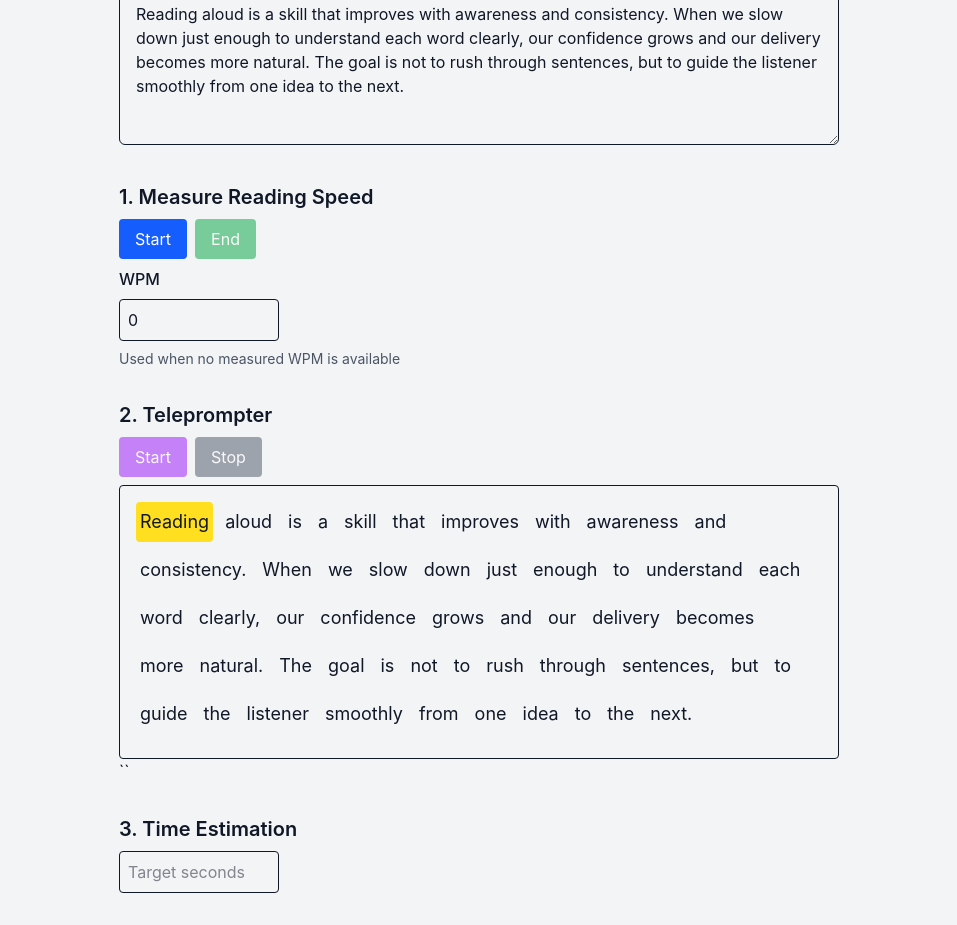
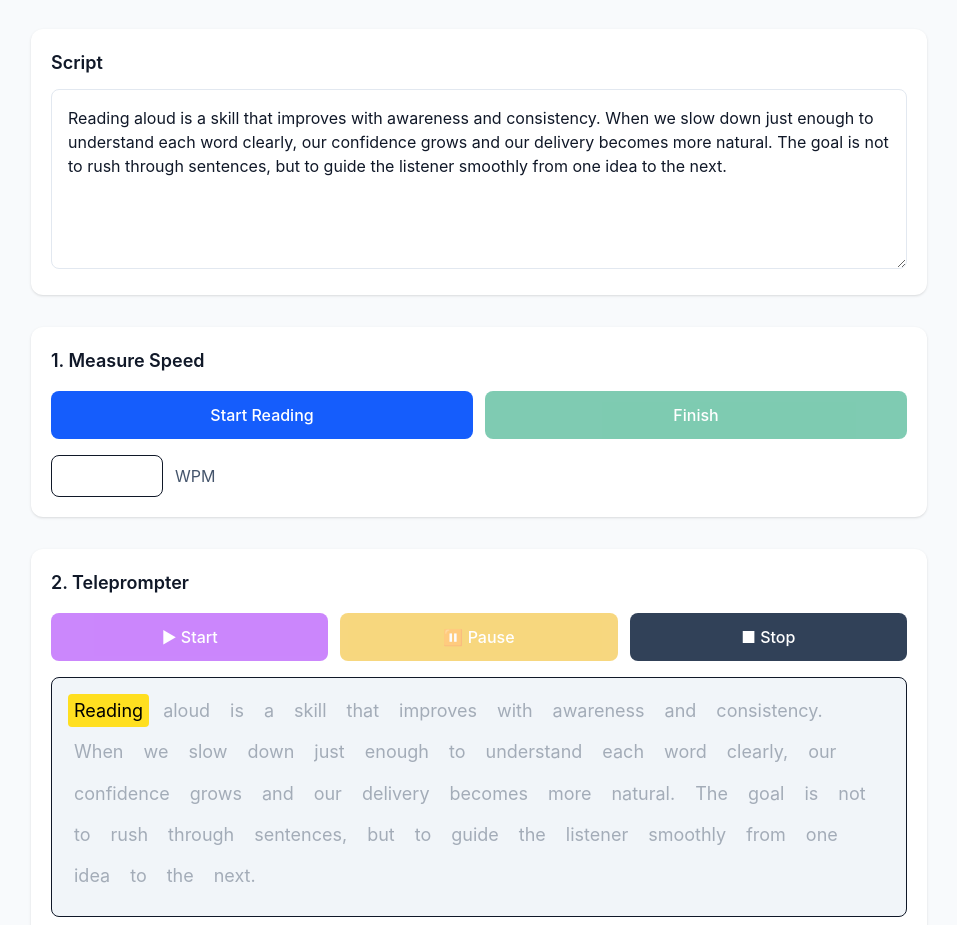
Before and after one commit to HarryTheWulf/teleprompter, an Astro site: page / in a window 1280 px wide. Shown: the part 107-1032 px from the top of the page, without its empty margins (161-1118 px from the left). Built offline with nearby package versions, Linux system fonts and the light colour scheme; Astro itself is replaced by a stand-in of ours.

Commit message:
Modernise

```diff
--- a/src/components/App.tsx
+++ b/src/components/App.tsx
@@ -2,26 +2,27 @@ import { useEffect, useMemo, useRef, useState } from "react";
 
 type WordToken = { type: "word"; value: string };
 type LineBreakToken = { type: "linebreak" };
-type Token =
-  | WordToken
-  | LineBreakToken;
+type Token = WordToken | LineBreakToken;
 
 export default function ReaderApp() {
-  const [text, setText] = useState("Reading aloud is a skill that improves with awareness and consistency. When we slow down just enough to understand each word clearly, our confidence grows and our delivery becomes more natural. The goal is not to rush through sentences, but to guide the listener smoothly from one idea to the next.");
+  const [text, setText] = useState(
+    "Reading aloud is a skill that improves with awareness and consistency. When we slow down just enough to understand each word clearly, our confidence grows and our delivery becomes more natural. The goal is not to rush through sentences, but to guide the listener smoothly from one idea to the next."
+  );
+
   const [wpm, setWpm] = useState<number | null>(null);
 
-  const tokens = useMemo<Array<Token>>(() => {
+  /* ===== Tokenisation ===== */
+  const tokens = useMemo<Token[]>(() => {
     return text
       .split(/\n+/)
-      .flatMap((line, lineIndex, lines) => {
+      .flatMap((line, index, lines) => {
         const words = line
           .trim()
           .split(/\s+/)
           .filter(Boolean)
-          .map((w) => ({ type: "word", value: w } as Token));
+          .map((value) => ({ type: "word", value } as Token));
 
-        // Add a line break token between paragraphs
-        if (lineIndex < lines.length - 1) {
+        if (index < lines.length - 1) {
           words.push({ type: "linebreak" });
         }
 
@@ -29,51 +30,45 @@ export default function ReaderApp() {
       });
   }, [text]);
 
-  // ===== Speed training =====
+  /* ===== Speed Measurement ===== */
   const [startTime, setStartTime] = useState<number | null>(null);
-  const [endTime, setEndTime] = useState<number | null>(null);
   const [isMeasuring, setIsMeasuring] = useState(false);
 
   const startTiming = () => {
     setStartTime(Date.now());
-    setEndTime(null);
     setIsMeasuring(true);
   };
 
   const endTiming = () => {
     if (!startTime) return;
-    const end = Date.now();
-    setEndTime(end);
+    const elapsedMinutes = (Date.now() - startTime) / 60000;
+    setWpm(Math.round(tokens.length / elapsedMinutes));
     setIsMeasuring(false);
-
-    const elapsedMinutes = (end - startTime) / 60000;
-    const calculatedWpm = Math.round(tokens.length / elapsedMinutes);
-    setWpm(calculatedWpm);
   };
 
-  // ===== Teleprompter =====
+  /* ===== Teleprompter ===== */
   const [isPlaying, setIsPlaying] = useState(false);
   const [activeIndex, setActiveIndex] = useState(0);
-  const intervalRef = useRef<number | null>(null);
-
-  const startTeleprompter = () => {
-    if (!wpm) return;
-    setActiveIndex(0);
-    setIsPlaying(true);
-  };
-
-  const stopTeleprompter = () => {
-    setIsPlaying(false);
-    if (intervalRef.current) {
-      clearInterval(intervalRef.current);
-      intervalRef.current = null;
-    }
-  };
+  const timeoutRef = useRef<number | null>(null);
 
   const getExtraPauseMs = (word: WordToken) => {
     if (/[.!?]$/.test(word.value)) return 500;
     if (/[,;:]$/.test(word.value)) return 250;
     return 0;
+  };
+
+  const startTeleprompter = () => {
+    if (!wpm) return;
+    setIsPlaying(true);
+  };
+
+  const pauseTeleprompter = () => {
+    setIsPlaying(false);
+  };
+
+  const stopTeleprompter = () => {
+    setIsPlaying(false);
+    setActiveIndex(0);
   };
 
   useEffect(() => {
@@ -91,42 +86,37 @@ export default function ReaderApp() {
         return;
       }
 
-      const baseMs = 60000 / wpm;
-      const currentToken = tokens[index];
-      const extraPause = currentToken.type === 'word'
-        ? getExtraPauseMs(currentToken)
-        : 0;
-      const delay = baseMs + extraPause;
+      const baseDelay = 60000 / wpm;
+      const token = tokens[index];
+      const extraPause =
+        token.type === "word" ? getExtraPauseMs(token) : 0;
 
-      intervalRef.current = window.setTimeout(() => {
+      timeoutRef.current = window.setTimeout(() => {
         runWord(index + 1);
-      }, delay);
+      }, baseDelay + extraPause);
     };
 
-    runWord(0);
+    runWord(activeIndex);
 
     return () => {
       cancelled = true;
-      if (intervalRef.current) {
-        clearTimeout(intervalRef.current);
-        intervalRef.current = null;
+      if (timeoutRef.current !== null) {
+        clearTimeout(timeoutRef.current);
+        timeoutRef.current = null;
       }
     };
-  }, [isPlaying, wpm, tokens]);
+  }, [isPlaying, wpm, tokens, activeIndex]);
 
-
-  // ===== Time estimation =====
+  /* ===== Time Estimation ===== */
   const estimatedSeconds = wpm
     ? Math.round(
-      (
-        // Base word timing
         (tokens.length / wpm) * 60 +
-        // Extra punctuation pauses
           tokens.reduce(
-          (sum, word) => sum + (word.type === 'word' ? getExtraPauseMs(word) : 0),
+            (sum, t) =>
+              sum + (t.type === "word" ? getExtraPauseMs(t) : 0),
             0
-        ) / 1000
-      )
+          ) /
+            1000
       )
     : null;
 
@@ -137,140 +127,149 @@ export default function ReaderApp() {
       ? estimatedSeconds <= targetSeconds
       : null;
 
+  /* ===== UI ===== */
   return (
-    <div className="max-w-3xl mx-auto p-6 space-y-8">
-      <h1 className="text-3xl font-bold">Reading Speed Trainer</h1>
+    <div className="min-h-screen bg-slate-50 p-4 sm:p-8">
+      <div className="max-w-4xl mx-auto space-y-8">
+        <header className="text-center space-y-2">
+          <h1 className="text-3xl sm:text-4xl font-bold tracking-tight">
+            Reading Speed Trainer
+          </h1>
+          <p className="text-slate-600">
+            Practice pacing and delivery with a live teleprompter
+          </p>
+        </header>
 
-      {/* Text Input */}
+        {/* Script Input */}
+        <section className="bg-white rounded-xl shadow-sm p-5 space-y-3">
+          <h2 className="font-semibold text-lg">Script</h2>
           <textarea
-        className="w-full h-40 p-4 border rounded-md"
-        placeholder="Paste or type your script here..."
+            className="w-full min-h-45 resize-y rounded-lg border border-slate-200 p-4 focus:ring-2 focus:ring-blue-500 outline-none"
             value={text}
             onChange={(e) => setText(e.target.value)}
+            placeholder="Paste or type your script here…"
           />
+        </section>
 
-      {/* Speed Trainer */}
-      <div className="space-y-2">
-        <h2 className="text-xl font-semibold">1. Measure Reading Speed</h2>
-        <div className="flex gap-2">
+        {/* Speed Measurement */}
+        <section className="bg-white rounded-xl shadow-sm p-5 space-y-4">
+          <h2 className="font-semibold text-lg">1. Measure Speed</h2>
+
+          <div className="flex flex-col sm:flex-row gap-3">
             <button
               onClick={startTiming}
-            className="px-4 py-2 bg-blue-600 text-white rounded disabled:opacity-50"
               disabled={isMeasuring}
+              className="flex-1 rounded-lg bg-blue-600 py-3 text-white font-medium disabled:opacity-50"
             >
-            Start
+              Start Reading
             </button>
+
             <button
               onClick={endTiming}
-            className="px-4 py-2 bg-green-600 text-white rounded disabled:opacity-50"
               disabled={!isMeasuring}
+              className="flex-1 rounded-lg bg-emerald-600 py-3 text-white font-medium disabled:opacity-50"
             >
-            End
+              Finish
             </button>
           </div>
-        <div className="space-y-2">
-          <h3 className="font-medium">WPM</h3>
+
+          <div className="flex items-center gap-3">
             <input
               type="number"
               min={50}
-            max={600}
               step={10}
-            value={wpm ?? 0}
+              value={wpm ?? ""}
               onChange={(e) => setWpm(Number(e.target.value))}
-            className="border p-2 rounded w-40"
+              className="w-28 rounded-lg border p-2 text-center"
             />
+            <span className="text-slate-600">WPM</span>
+          </div>
 
-          {!wpm && (
-            <p className="text-sm text-gray-600">
-              Used when no measured WPM is available
+          {wpm && (
+            <p className="text-sm">
+              Your speed: <strong>{wpm} WPM</strong>
             </p>
           )}
-        </div>
-        {wpm && (
-          <p className="text-sm">
-            Your reading speed: <strong>{wpm} WPM</strong>
-          </p>
-        )}
-      </div>
+        </section>
 
         {/* Teleprompter */}
-      <div className="space-y-2">
-        <h2 className="text-xl font-semibold">2. Teleprompter</h2>
-        <div className="flex gap-2">
+        <section className="bg-white rounded-xl shadow-sm p-5 space-y-4">
+          <h2 className="font-semibold text-lg">2. Teleprompter</h2>
+
+          <div className="flex flex-col sm:flex-row gap-3">
             <button
-            disabled={!wpm}
+              disabled={!wpm || isPlaying}
               onClick={startTeleprompter}
-            className="px-4 py-2 bg-purple-600 text-white rounded disabled:opacity-50"
+              className="flex-1 rounded-lg bg-purple-600 py-3 text-white font-medium disabled:opacity-50"
             >
-            Start
+              ▶ Start
             </button>
 
             <button
               disabled={!isPlaying}
+              onClick={pauseTeleprompter}
+              className="flex-1 rounded-lg bg-yellow-500 py-3 text-white font-medium disabled:opacity-50"
+            >
+              ⏸ Pause
+            </button>
+
+            <button
               onClick={stopTeleprompter}
-            className="px-4 py-2 bg-gray-600 text-white rounded disabled:opacity-50"
+              className="flex-1 rounded-lg bg-slate-700 py-3 text-white font-medium"
             >
-            Stop
+              ■ Stop
             </button>
           </div>
 
-        <div className="p-4 border rounded text-lg leading-loose flex flex-wrap">
-          {tokens.map((token, i) => {
-            if (token.type === "linebreak") {
-              return (
+          <div className="rounded-lg border bg-slate-100 p-4 text-lg leading-relaxed flex flex-wrap">
+            {tokens.map((token, i) =>
+              token.type === "linebreak" ? (
                 <div key={i} className="w-full h-4" />
-              );
-            }
-
-            return (
+              ) : (
                 <span
                   key={i}
-                className={`
-                  inline-flex items-center
-                  px-1 py-0.5
-                  mr-2 mb-2
-                  rounded
-                  bg-transparent
-                  transition-colors
-                  ${i === activeIndex ? "bg-yellow-300" : ""}
-                `}
+                  className={`mr-2 mb-2 px-1.5 py-0.5 rounded transition-colors ${
+                    i === activeIndex
+                      ? "bg-yellow-300 text-black"
+                      : "text-slate-700 opacity-40"
+                  }`}
                 >
                   {token.value}
                 </span>
-            );
-          })}
+              )
+            )}
           </div>
-        ``
-      </div>
+        </section>
 
-      {/* Time Estimation */}
-      <div className="space-y-2">
-        <h2 className="text-xl font-semibold">3. Time Estimation</h2>
+        {/* Time Target */}
+        <section className="bg-white rounded-xl shadow-sm p-5 space-y-3">
+          <h2 className="font-semibold text-lg">3. Time Target</h2>
 
-        {estimatedSeconds && (
+          {estimatedSeconds !== null && (
             <p>
-            Estimated reading time:{" "}
-            <strong>{estimatedSeconds}s</strong>
+              Estimated time: <strong>{estimatedSeconds}s</strong>
             </p>
           )}
 
-        <div className="flex items-center gap-2">
+          <div className="flex items-center gap-3 flex-wrap">
             <input
               type="number"
-            placeholder="Target seconds"
-            className="border p-2 rounded w-40"
+              placeholder="Target (sec)"
+              className="w-32 rounded-lg border p-2"
               onChange={(e) => setTargetSeconds(Number(e.target.value))}
             />
+
             {meetsTarget !== null && (
               <span
-              className={`font-bold ${
-                meetsTarget ? "text-green-600" : "text-red-600"
+                className={`font-medium ${
+                  meetsTarget ? "text-emerald-600" : "text-rose-600"
                 }`}
               >
                 {meetsTarget ? "✔ Within target" : "✖ Too long"}
               </span>
             )}
           </div>
+        </section>
       </div>
     </div>
   );
```
Lines whose indentation alone changed are shown as unchanged.
